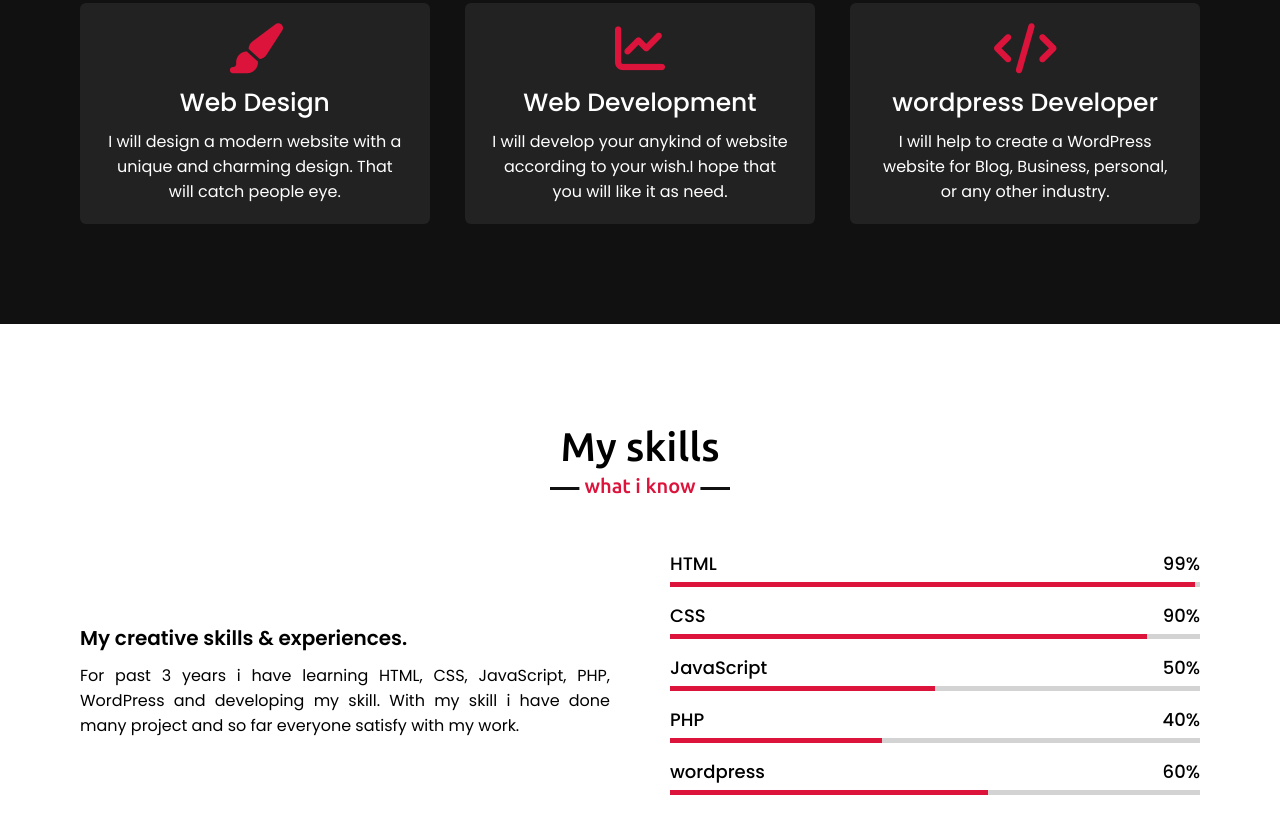
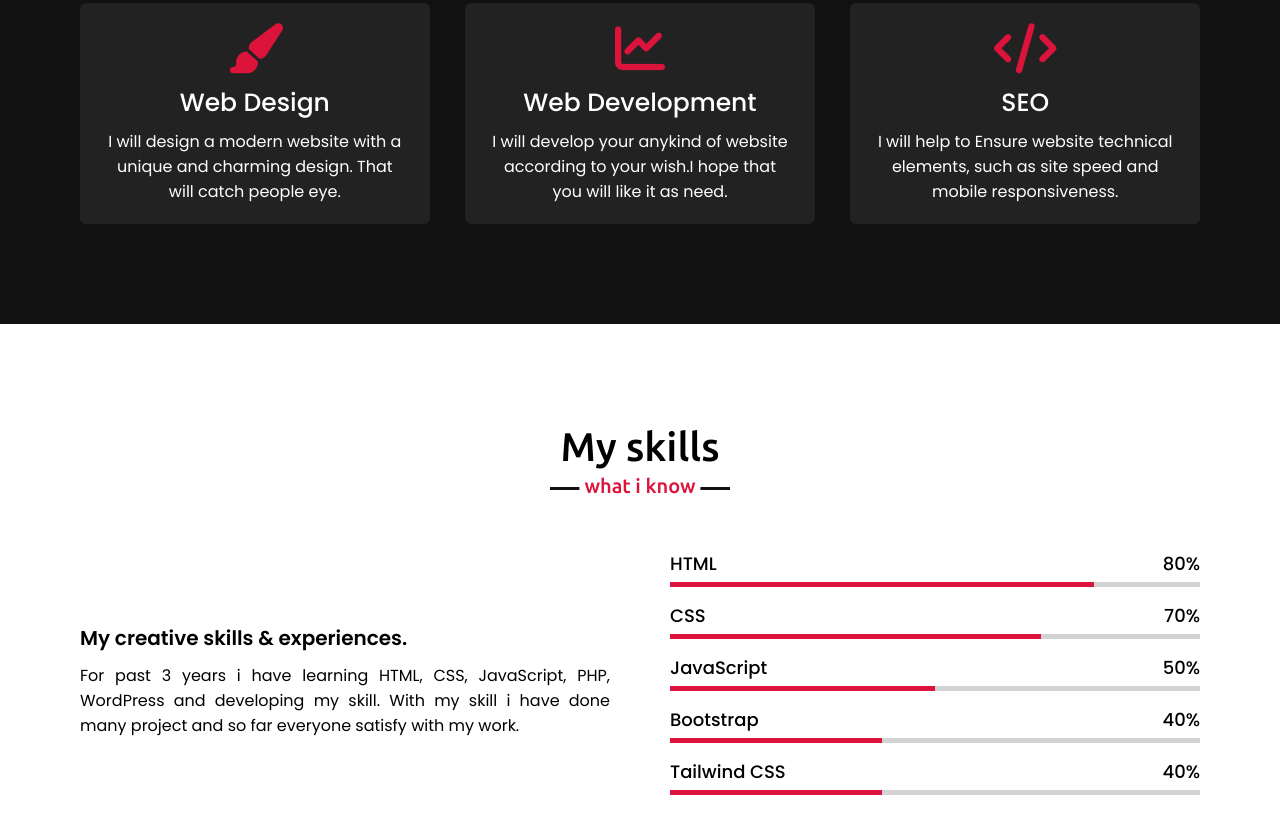
Before and after one commit to shuvonkor/portfolio, a plain HTML site: page index.html in a window 1280 px wide. Shown: the part 1756-2569 px from the top of the page. Drawn offline with nearby package versions, Linux system fonts and the light colour scheme.

Commit message:
info update

```diff
--- a/index.html
+++ b/index.html
@@ -21,7 +21,7 @@
     </div>
     <nav class="navbar">
         <div class="max-width">
-            <div class="logo"><a href="#">Shuvo<span>Tech</span></a></div>
+            <div class="logo"><a href="#">Shuvo<span>Pramanik</span></a></div>
             <ul class="menu">
                 <li><a href="#home" class="menu-btn">Home</a></li>
                 <li><a href="#about" class="menu-btn">About</a></li>
@@ -58,7 +58,12 @@
                 </div>
                 <div class="column right">
                     <div class="text">I'm Shuvonkor Pramanik and I'm a <span class="typing-2"></span></div>
-                    <p>I am Working in this Sector for 3 years, and I am a professional web developer and designer. I am Expert in HTML, CSS, JavaScript & Website Design. I can provide services of HTML, CSS & JavaScript. I will give a Unique, Trendy, Awesome & Professional look to your website. Just text me and Discuss your Project. I hope you will get an Outstanding Output.</p>
+                    <p>Experienced Front-end Web Developer with skills in HTML, CSS, JavaScript,
+                    Tailwind CSS and Bootstrap. A passion for creating user-friendly,
+                    visually appealing websites with a commitment to delivering high-quality
+                    work. Seeking new challenges and opportunities to grow. I am currently
+                    learning React JS and eager to apply my knowledge in building dynamic
+                    and scalable web applications.</p>
                 </div>
             </div>
         </div>
@@ -86,8 +91,8 @@
                 <div class="card">
                     <div class="box">
                         <i class="fas fa-code"></i>
-                        <div class="text">wordpress Developer</div>
-                        <p> I will help to create a WordPress website for Blog, Business, personal, or any other industry.</p>
+                        <div class="text">SEO</div>
+                        <p> I will help to Ensure website technical elements, such as site speed and mobile responsiveness.</p>
                     </div>
                 </div>
             </div>
@@ -110,14 +115,14 @@
                     <div class="bars">
                         <div class="info">
                             <span>HTML</span>
-                            <span>99%</span>
+                            <span>80%</span>
                         </div>
                         <div class="line html"></div>
                     </div>
                     <div class="bars">
                         <div class="info">
                             <span>CSS</span>
-                            <span>90%</span>
+                            <span>70%</span>
                         </div>
                         <div class="line css"></div>
                     </div>
@@ -130,15 +135,15 @@
                     </div>
                     <div class="bars">
                         <div class="info">
-                            <span>PHP</span>
+                            <span>Bootstrap</span>
                             <span>40%</span>
                         </div>
                         <div class="line php"></div>
                     </div>
                     <div class="bars">
                         <div class="info">
-                            <span>wordpress</span>
-                            <span>60%</span>
+                            <span>Tailwind CSS</span>
+                            <span>40%</span>
                         </div>
                         <div class="line wp"></div>
                     </div>
--- a/style.css
+++ b/style.css
@@ -359,10 +359,10 @@ section .title::after{
     background: crimson;
 }
 .skills-content .right .html::before{
-    width: 99%;
+    width: 80%;
 }
 .skills-content .right .css::before{
-    width: 90%;
+    width: 70%;
 }
 .skills-content .right .js::before{
     width: 50%;
@@ -371,7 +371,7 @@ section .title::after{
     width: 40%;
 }
 .skills-content .right .wp::before{
-    width: 60%;
+    width: 40%;
 }
 
 /* teams section styling */
```
